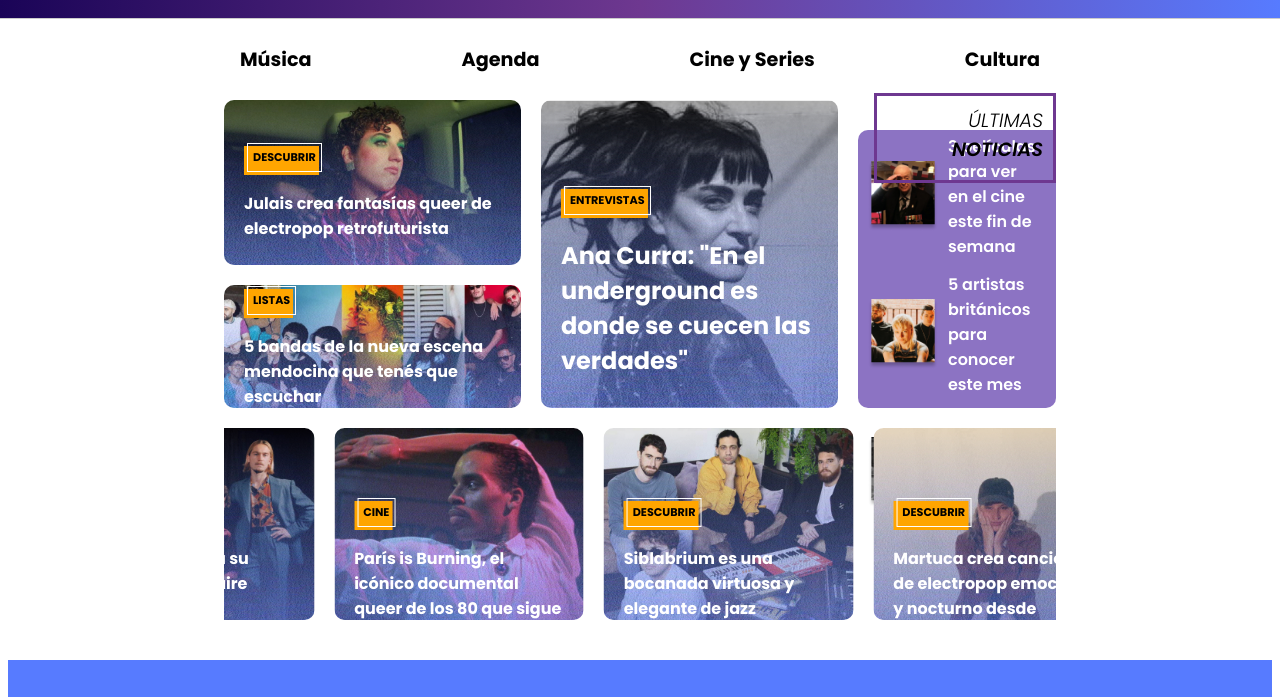
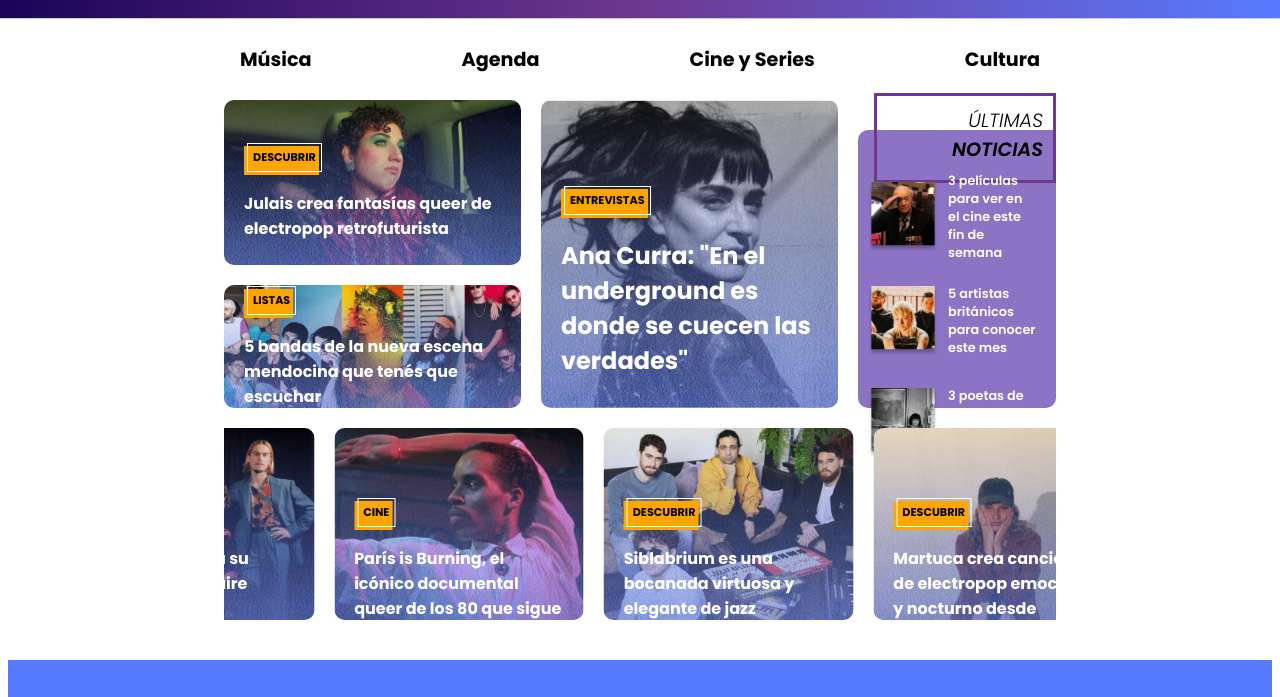
Before and after one commit to WalterCustodio/IndieHoy, a plain HTML site: page index.html in a window 1280 px wide. Shown: the part 98-795 px from the top of the page. Drawn offline with Linux system fonts and the light colour scheme; grey boxes are pictures that could not be loaded; a web font is replaced by a local one.

Commit message:
Add files via upload

```diff
--- a/styles.css
+++ b/styles.css
@@ -222,6 +222,8 @@ main {
 }
 .titulos {
   display: flex;
+  position: relative;
+  top: -15px;
   flex-direction: column;
   justify-content: center;
   gap: 10px;
@@ -232,7 +234,7 @@ main {
   color: white;
   text-decoration: none;
   padding: 10px;
-  font-size: 0.6 em;
+  font-size: 0.8em;
   font-weight: 600;
 }
 .noticia {
@@ -241,7 +243,7 @@ main {
   padding-left: 10px;
   padding-right: 10px;
   align-items: center;
-  height: 8em;
+  height: 6em;
 }
 .noticia img {
   height: 70px;
```
